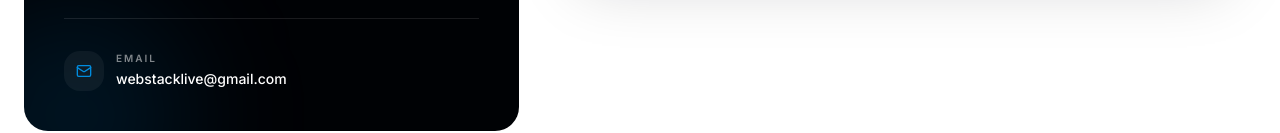
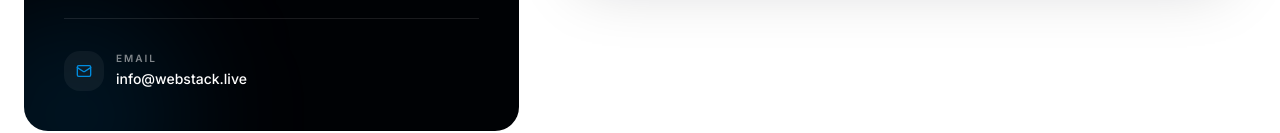
Before and after one commit to infoawf/webstack_fe, a Next.js app: page /contact in a window 1280 px wide. Shown: the part 709-842 px from the top of the page. Built offline with nearby package versions, Linux system fonts and the light colour scheme.

Commit message:
updated email

```diff
--- a/src/app/contact/page.tsx
+++ b/src/app/contact/page.tsx
@@ -34,7 +34,7 @@ const jsonLd = {
   mainEntity: {
     "@type": "Organization",
     name: "WebStack",
-    email: "webstacklive@gmail.com",
+    email: "info@webstack.live",
   },
 };
 
--- a/src/components/webstack/ContactPage.tsx
+++ b/src/components/webstack/ContactPage.tsx
@@ -111,10 +111,10 @@ export function ContactPage() {
                         Email
                       </div>
                       <a
-                        href="mailto:webstacklive@gmail.com"
+                        href="mailto:info@webstack.live"
                         className="text-sm font-medium hover:text-sky-accent transition-colors"
                       >
-                        webstacklive@gmail.com
+                        info@webstack.live
                       </a>
                     </div>
                   </div>
```
